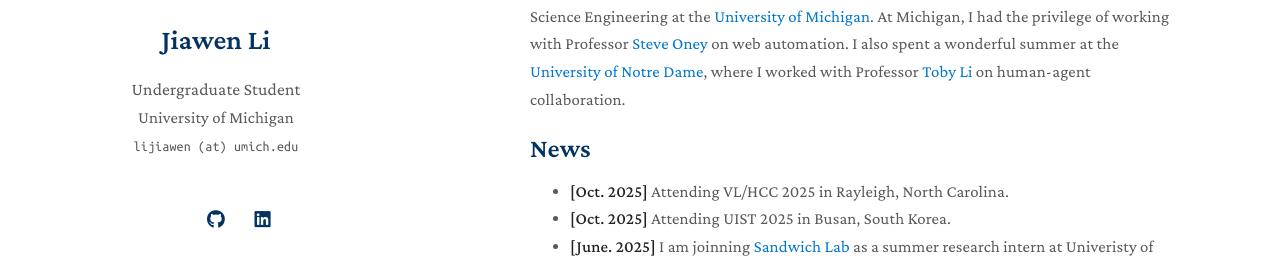
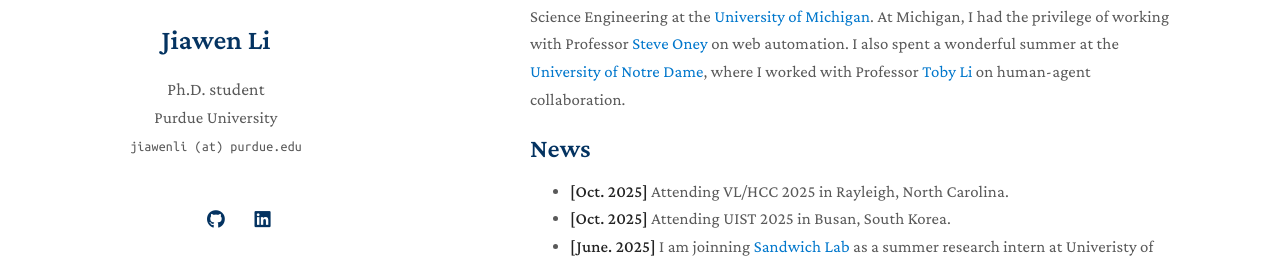
Before and after one commit to Jiawen-lee/JiawenLi, a Jekyll site: the page built from index.md, in a window 1280 px wide. Shown: the part 301-567 px from the top of the page. Built offline with Jekyll 4.4.1, drawn with Linux system fonts in a browser that asks for light colours; a style sheet for code colours, icons or effects is not loaded; our own code applies the rules of GitHub Pages for plain Markdown files; grey boxes are pictures that could not be loaded.

Commit message:
Update _config.yml

```diff
--- a/_config.yml
+++ b/_config.yml
@@ -1,8 +1,8 @@
 # Basic Information
 title: Jiawen Li
-position: Undergraduate Student
-affiliation: University of Michigan
-email: lijiawen (at) umich.edu
+position: Ph.D. student
+affiliation: Purdue University
+email: jiawenli (at) purdue.edu
 
 # Search Engine Optimization (SEO)
 # The following information is used to improve the website traffic from search engines, e.g., Google.
```
